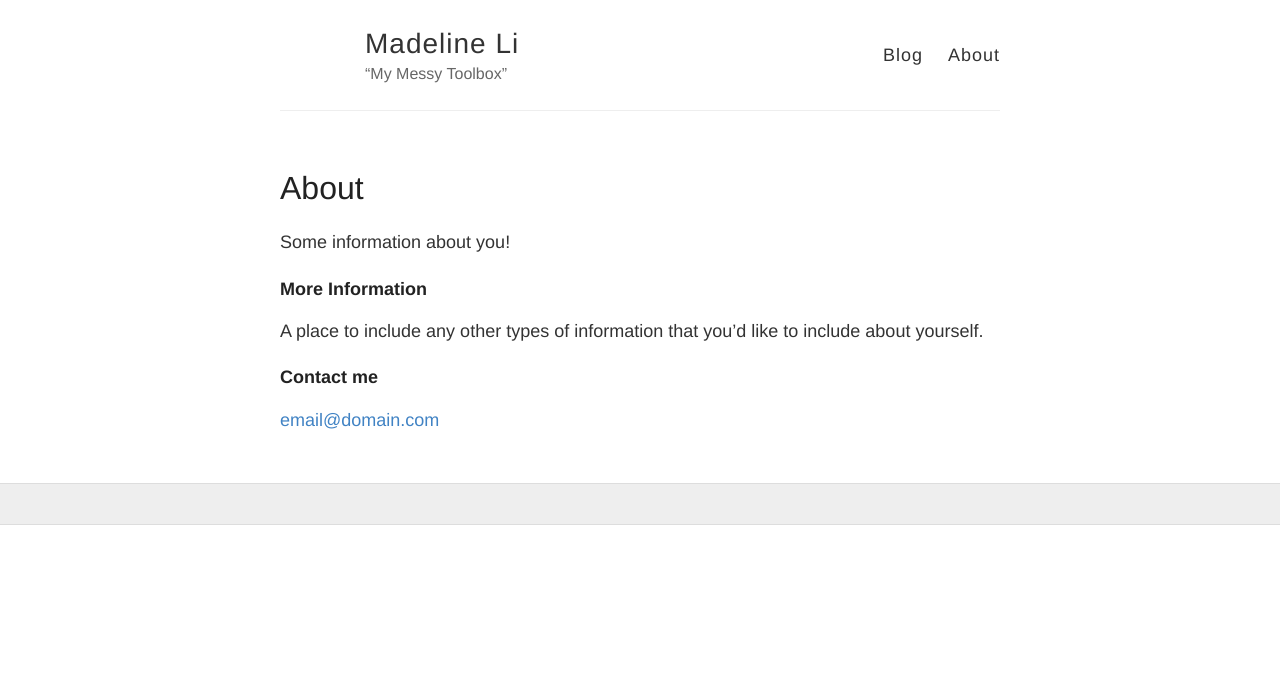
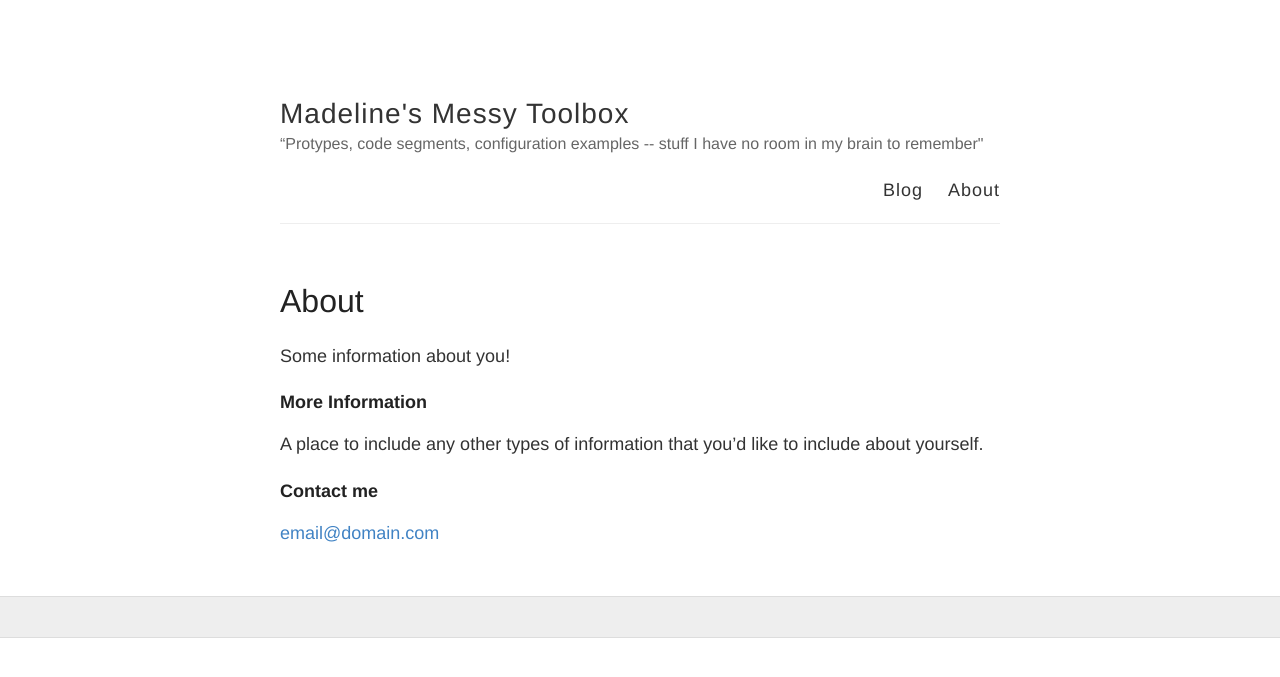
Before and after one commit to madelineli/Tech-Notebook.github.io, a Jekyll site: the page built from about.md, in a window 1280 px wide. Shown: the top 677 px of the page. Built offline with Jekyll 4.4.1, drawn with Linux system fonts in a browser that asks for light colours.

Commit message:
More changes

```diff
--- a/_config.yml
+++ b/_config.yml
@@ -3,13 +3,11 @@
 #
 
 # Name of your site (displayed in the header)
-name: Madeline Li
+name: Madeline's Messy Toolbox
 
-# Site Settings
-#title: My Messy Toolbox
 
 # Short bio or description (displayed in the header)
-description: “My Messy Toolbox”
+description: “Protypes, code segments, configuration examples -- stuff I have no room in my brain to remember"
 
 # URL of your avatar or profile pic (you could use your GitHub profile pic)
 #avatar: https://raw.githubusercontent.com/barryclark/jekyll-now/master/images/jekyll-logo.png
```
